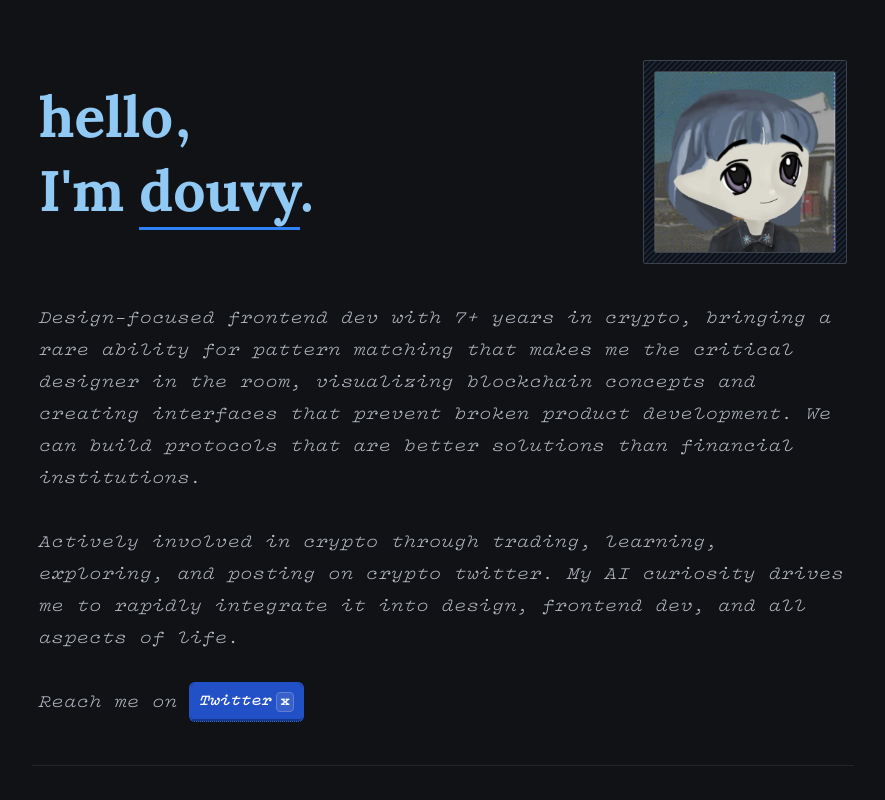
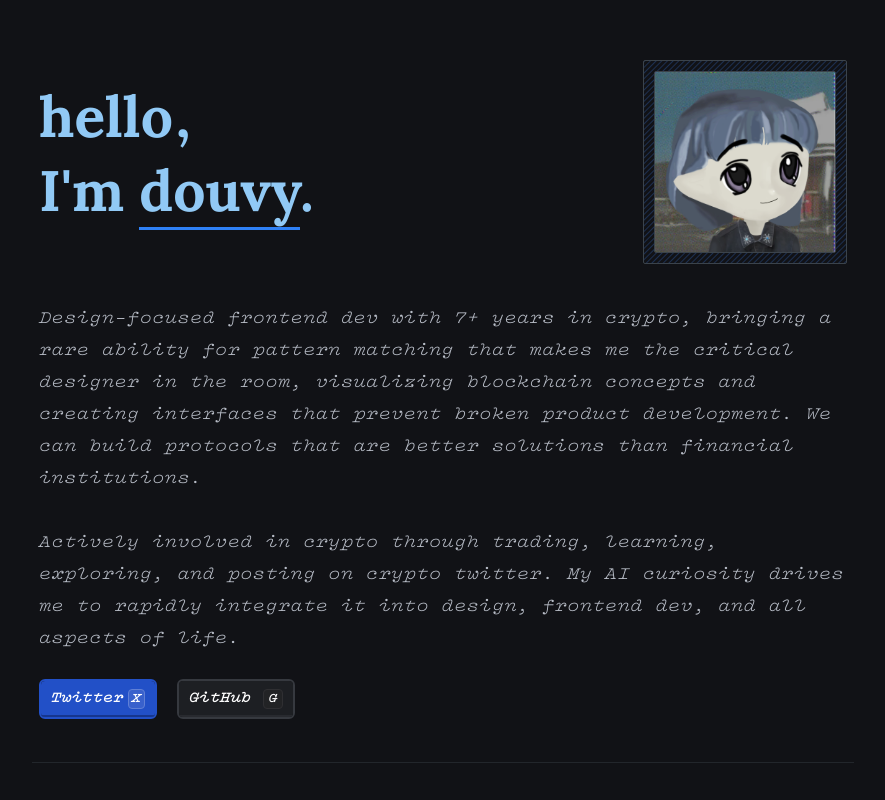
Before and after one commit to douvy/douvy, a Next.js app: page / in a window 1280 px wide. Shown: the top 800 px of the page, without its empty margins (197-1082 px from the left). Built offline with nearby package versions, Linux system fonts and the light colour scheme.

Commit message:
Add GitHub button to intro with keyboard shortcut

```diff
--- a/src/pages/index.tsx
+++ b/src/pages/index.tsx
@@ -16,20 +16,26 @@ const ProjectSlider = dynamic(() => import("@/components/ProjectSlider"), {
 });
 
 export default function Home(): React.ReactElement {
-  // Add hotkey handler for Twitter X button
+  // Add hotkey handler for social media buttons
   useEffect(() => {
     const handleKeyDown = (event: KeyboardEvent): void => {
-      // Check if the key pressed is 'x' or 'X' and not inside an input field
+      // Check if not inside an input field
       if (
-        (event.key === "x" || event.key === "X") &&
         !(
           event.target instanceof HTMLInputElement ||
           event.target instanceof HTMLTextAreaElement ||
           event.target instanceof HTMLSelectElement
         )
       ) {
-        // Find the twitter link and open it in a new tab
-        window.open("https://x.com/douvy_", "_blank");
+        // Twitter shortcut
+        if (event.key === "x" || event.key === "X") {
+          window.open("https://x.com/douvy_", "_blank");
+        }
+
+        // GitHub shortcut
+        if (event.key === "g" || event.key === "G") {
+          window.open("https://github.com/douvy", "_blank");
+        }
       }
     };
 
@@ -126,23 +132,42 @@ export default function Home(): React.ReactElement {
                 Actively involved in crypto through trading, learning, exploring, and posting on crypto twitter. My AI curiosity drives me to rapidly integrate it into design,
                 frontend dev, and all aspects of life.
               </p>
-              <p className="flex items-baseline flex-wrap">
-                <span>Reach me on</span>{" "}
+              <p className="flex items-center flex-wrap mt-4">
                 <a
                   href="https://x.com/douvy_"
                   target="_blank"
                   rel="noopener noreferrer"
-                  className="twitter-x-button inline-block relative w-[115px] h-10 rounded-md overflow-hidden font-lora mx-3 -mt-1.5"
+                  className="twitter-x-button inline-block relative w-[118px] h-10 rounded-md overflow-hidden font-lora mr-3 ml-0 -mt-1.5"
                   aria-label="Twitter Profile - Press the 'x' key as a shortcut"
                 >
                   {/* Main button content */}
-                  <span className="button-content flex items-center w-full h-full px-2 text-white">
+                  <span className="button-content flex items-center justify-between w-full h-full px-2.5 text-white">
                     <span className="text-sm font-semibold italic">
                       Twitter
                     </span>
-                    <span className="twitter-spacer"></span>
-                    <span className="x-container flex items-center justify-center w-5 h-5 rounded">
-                      <span className="text-xs font-bold">x</span>
+                    <span className="x-container flex items-center justify-center w-5 h-5 rounded ml-1 my-0">
+                      <span className="text-xs font-bold leading-none">X</span>
+                    </span>
+                  </span>
+
+                  {/* Bottom shadow for 3D effect */}
+                  <span className="shadow-bottom absolute bottom-0 left-0 right-0 h-[2px]"></span>
+                </a>
+
+                <a
+                  href="https://github.com/douvy"
+                  target="_blank"
+                  rel="noopener noreferrer"
+                  className="github-button inline-block relative w-[118px] h-10 rounded-md overflow-hidden font-lora mx-2 -mt-1.5"
+                  aria-label="GitHub Profile - Press the 'g' key as a shortcut"
+                >
+                  {/* Main button content */}
+                  <span className="button-content flex items-center justify-between w-full h-full px-2.5 text-white">
+                    <span className="text-sm font-semibold italic">
+                      GitHub
+                    </span>
+                    <span className="g-container flex items-center justify-center w-5 h-5 rounded ml-1 my-0">
+                      <span className="text-xs font-bold leading-none">G</span>
                     </span>
                   </span>
 
--- a/src/styles/globals.css
+++ b/src/styles/globals.css
@@ -140,7 +140,8 @@ h3,
     transition: all 0.3s ease;
     text-decoration: none;
 }
-.hero a {
+/* General links in hero section, except buttons */
+.hero a:not(.twitter-x-button):not(.github-button) {
     font-style: normal;
     border-bottom: 1px dotted #2f81f7;
 }
@@ -560,7 +561,8 @@ footer a {
     outline: none !important;
 }
 
-/* Twitter X Button Styles */
+/* Social Buttons Styles */
+/* Twitter Button */
 .twitter-x-button {
     border: 2px solid #2250c7;
     border-style: solid;
@@ -590,7 +592,37 @@ footer a {
 .twitter-x-button:hover .shadow-bottom {
     background-color: #1a3fa6;
 }
-.twitter-x-button .twitter-spacer {
-    width: 4px;
-    display: inline-block;
+/* We're now using justify-between instead of a spacer */
+
+/* GitHub Button - Dark Theme */
+.github-button {
+    border: 2px solid #36393f;
+    border-style: solid;
+    border-bottom-style: solid;
+    transition: border-color 0.3s ease-in-out;
+    transform: translateY(-2px);
+    font-family: "VulfMono", monospace;
 }
+.github-button:hover {
+    border-color: #444;
+}
+.github-button .button-content {
+    background-color: #1d1f23;
+    transition: background-color 0.3s ease-in-out;
+    color: white;
+}
+.github-button:hover .button-content {
+    background-color: #2a2e33;
+}
+.github-button .g-container {
+    background-color: #222325;
+    border: 1px solid #2f2f32;
+}
+.github-button .shadow-bottom {
+    background-color: #282a2f;
+    transition: background-color 0.3s ease-in-out;
+}
+.github-button:hover .shadow-bottom {
+    background-color: #333;
+}
+/* We're now using justify-between instead of a spacer */
```
